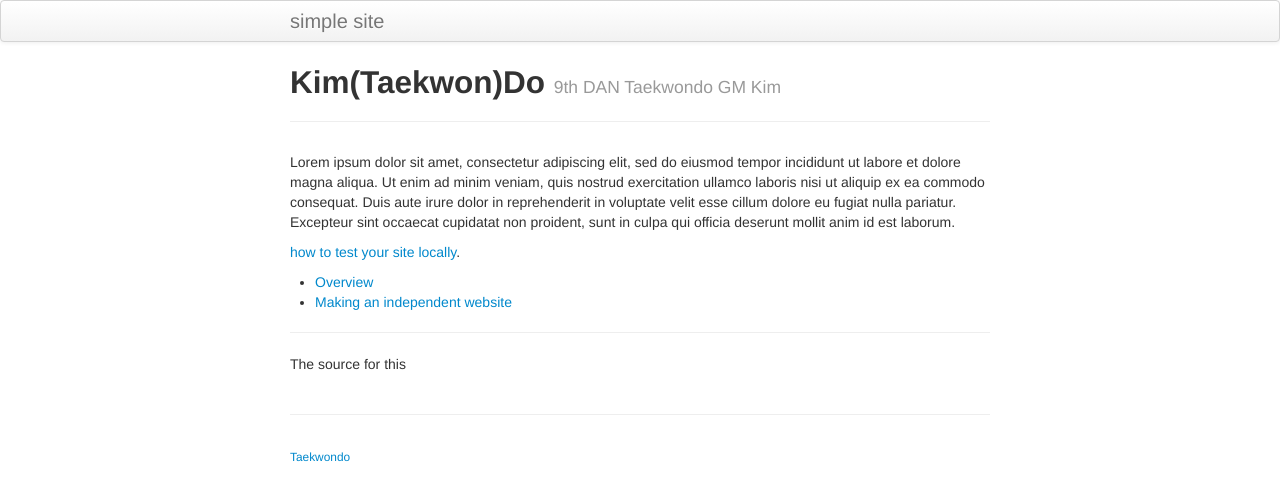
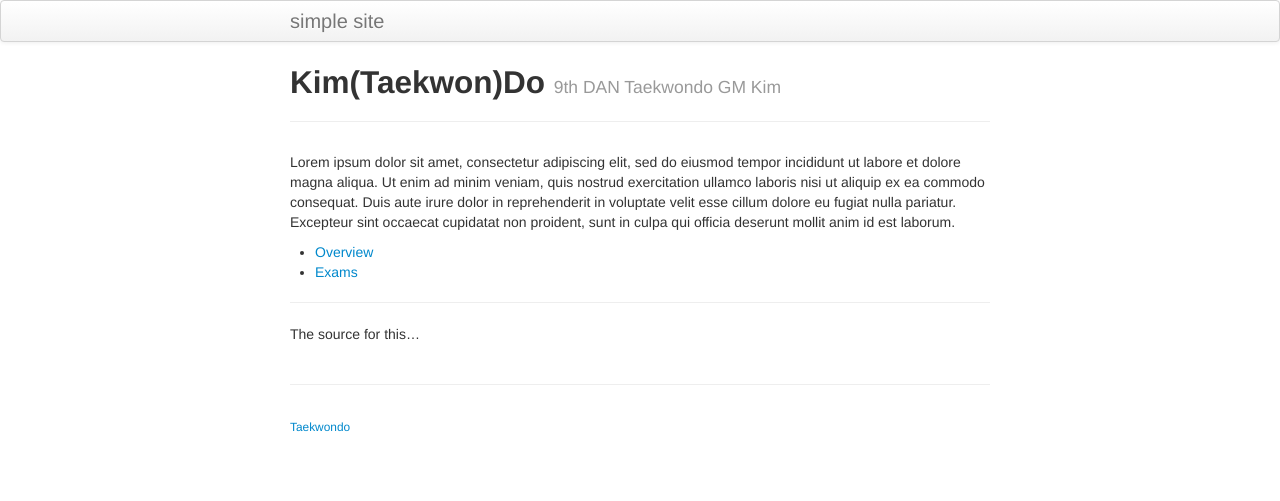
Before and after one commit to felixig/taekwondo, a Jekyll site: the page built from index.md, in a window 1280 px wide. Shown: the top 501 px of the page. Built offline with Jekyll 4.4.1, drawn with Linux system fonts in a browser that asks for light colours.

Commit message:
Update index.md

```diff
--- a/index.md
+++ b/index.md
@@ -7,12 +7,10 @@ description: Kim's webpage for taekwondo practitioners and other martial artists
 
 Lorem ipsum dolor sit amet, consectetur adipiscing elit, sed do eiusmod tempor incididunt ut labore et dolore magna aliqua. Ut enim ad minim veniam, quis nostrud exercitation ullamco laboris nisi ut aliquip ex ea commodo consequat. Duis aute irure dolor in reprehenderit in voluptate velit esse cillum dolore eu fugiat nulla pariatur. Excepteur sint occaecat cupidatat non proident, sunt in culpa qui officia deserunt mollit anim id est laborum.
 
-[how to test your site locally](pages/local_test.html).
-
 - [Overview](pages/overview.html)
-- [Making an independent website](pages/exams.html)
+- [Exams](pages/exams.html)
 
 
 ---
 
-The source for this
+The source for this...
```
